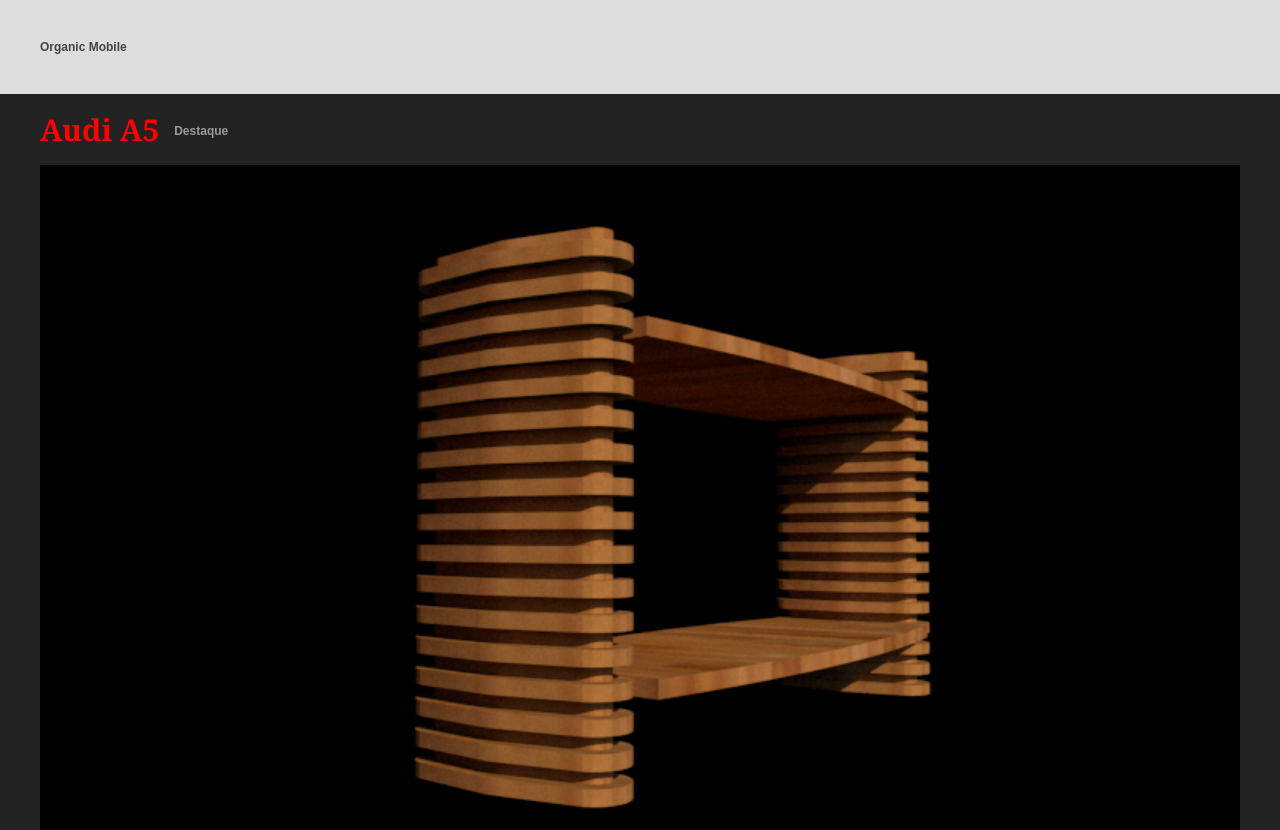
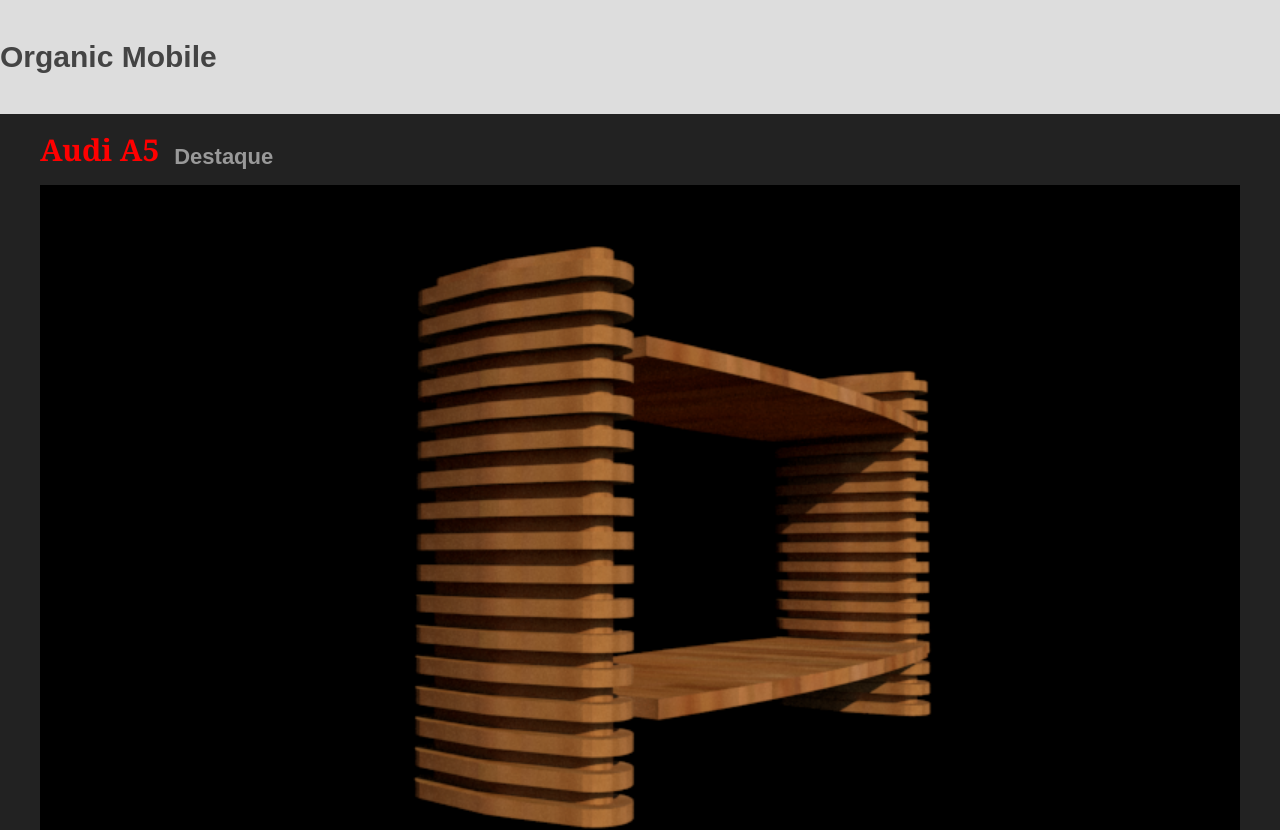
Before and after one commit to MartaAlves32/Sass, a plain HTML site: page index.html in a window 1280 px wide. Shown: the top 830 px of the page. Drawn offline with nearby package versions, Linux system fonts and the light colour scheme; files that its build step writes are made by us from their sources.

Commit message:
alterações arquivos importados

```diff
--- a/index.html
+++ b/index.html
@@ -9,7 +9,7 @@
 </head>
 <body>
     <header>
-        <div class="container">
+        <div class="name">
             <h4>Organic Mobile</h4>
         </div>
     </header>
--- a/scss/_destack.scss
+++ b/scss/_destack.scss
@@ -9,7 +9,7 @@
     }
     h2 {
         float: left;
-        font-size: $font-small;
+        font-size: $font-medium;
         margin-left: $space-default;
         margin-top: $mt;
     }
--- a/scss/style.scss
+++ b/scss/style.scss
@@ -3,3 +3,4 @@
 @import 'blocks';
 @import 'cars';
 @import 'destack';
+@import 'name';
```
